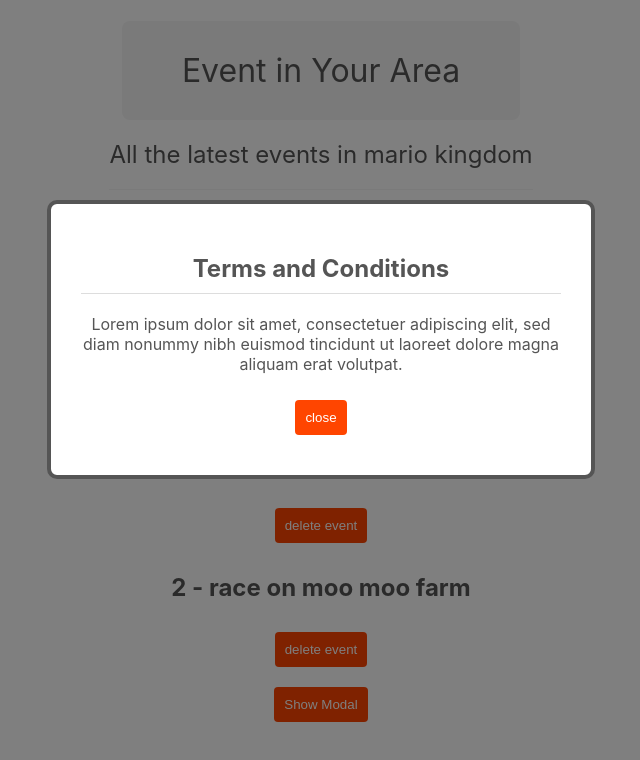
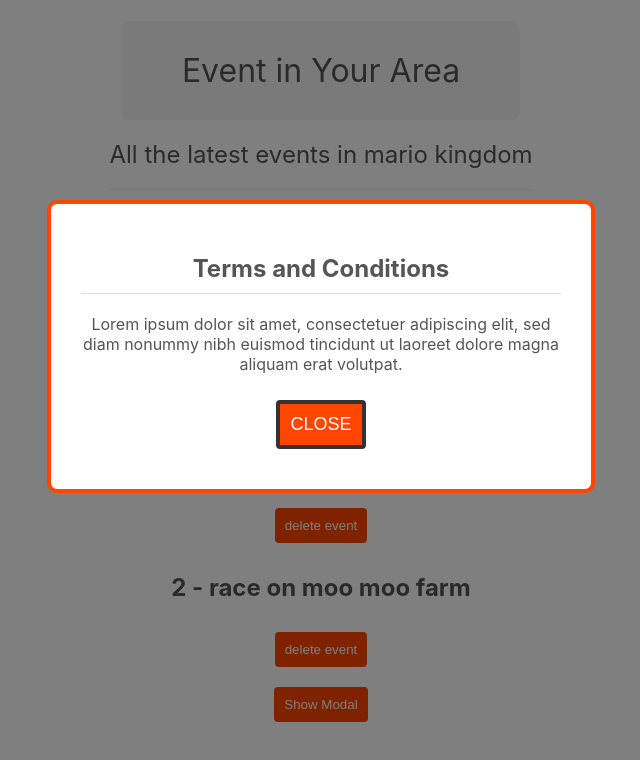
Before and after one commit to NegarSal/React-basics, a React (Create React App) app: page / in a window 1280 px wide. Both pictures are taken after a click on the button "Show Modal". Shown: the top 760 px of the page, without its empty margins (319-959 px from the left). Built offline with nearby package versions, Linux system fonts and the light colour scheme; the HTML template or start-up script is replaced by a standard one.

Commit message:
Conditional CSS Classes

```diff
--- a/src/App.js
+++ b/src/App.js
@@ -46,7 +46,7 @@ function App() {
         <h2>10% off Coupon Code!!</h2>
         <p>Use the code NINJA10 at the checkout.</p>
       </Modal> */}
-      {showModal && <Modal handleClose={handleClose} isSalesModal={false}>
+      {showModal && <Modal handleClose={handleClose} isSalesModal={true}>
         <h2>Terms and Conditions</h2>
         <p>Lorem ipsum dolor sit amet, consectetuer adipiscing elit,
           sed diam nonummy nibh euismod tincidunt ut laoreet dolore
--- a/src/components/Modal.css
+++ b/src/components/Modal.css
@@ -14,7 +14,14 @@
     background: #fff;
     border-radius: 10px;
 }
- .modal h2 {
+
+.modal h2 {
     border-bottom: 1px solid #ddd;
     padding-bottom: 10px;
 }
+
+.modal .sales-btn {
+    border: 4px solid #333;
+    font-size: 18px;
+    text-transform: uppercase;
+}
--- a/src/components/Modal.js
+++ b/src/components/Modal.js
@@ -10,7 +10,10 @@ export default function Modal({ children, handleClose, isSalesModal }) {
                 textAlign: "center"
             }}>
                 {children}
-                <button onClick={handleClose}>close</button>
+                <button
+                    onClick={handleClose}
+                    className={isSalesModal ? "sales-btn" : ""}
+                >close</button>
             </div>
         </div>
     ), document.body)
```
